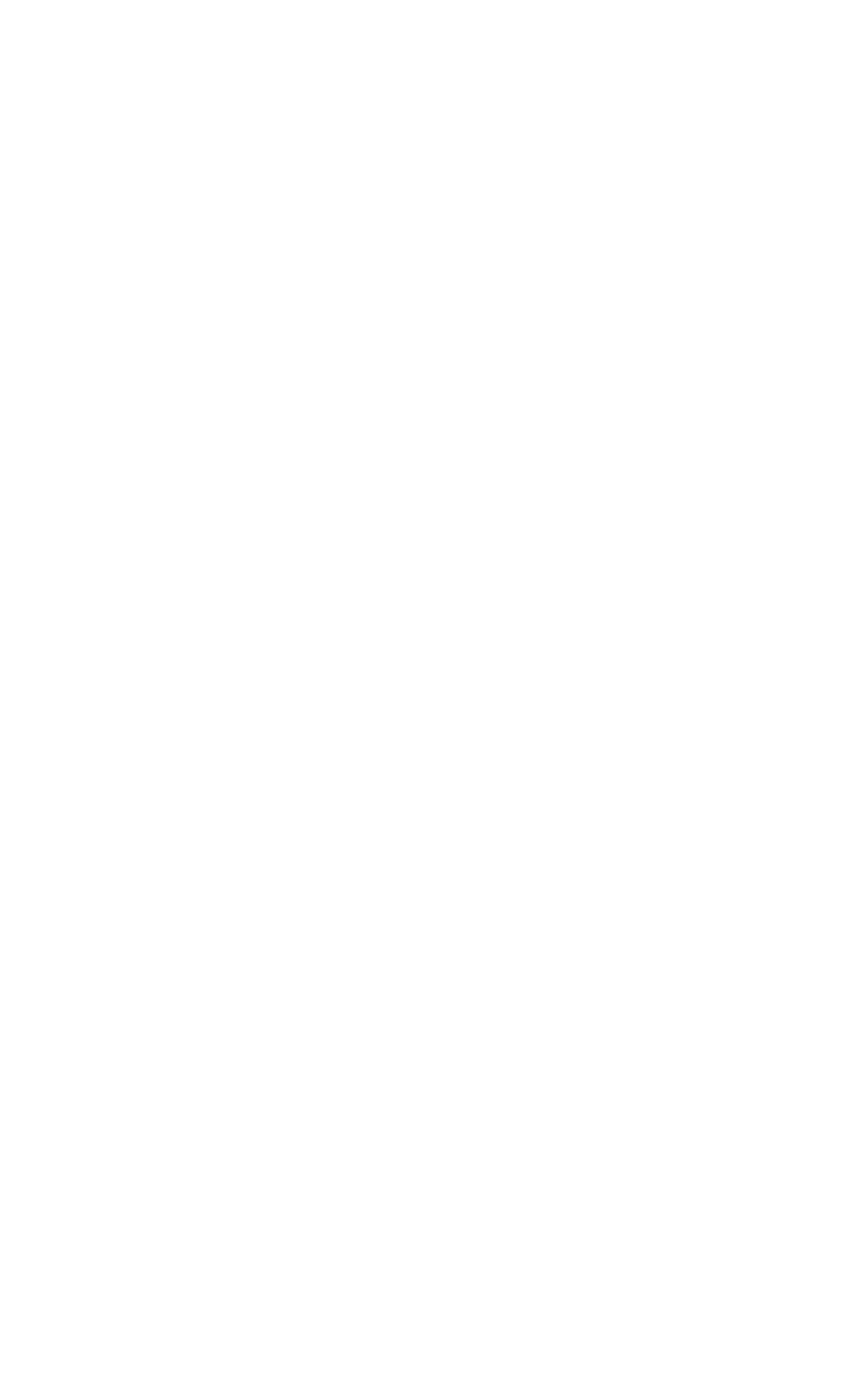
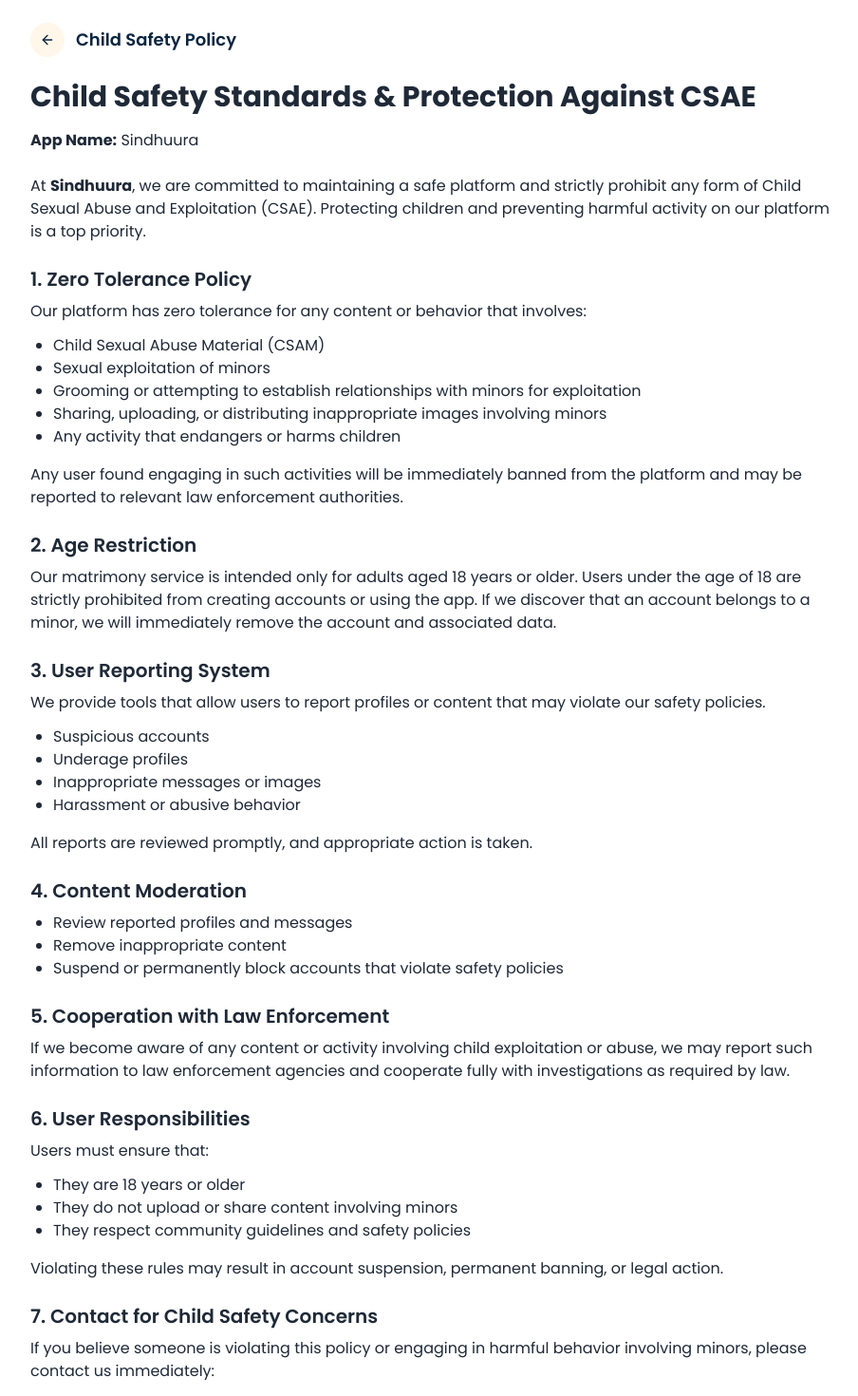
Before and after one commit to Anjumbahamani/Sindhuura, a React (Vite) app: page /children-policy in a window 1280 px wide. Before the commit this address had no page. Shown: the part 20-1490 px from the top of the page at 95% size, without its empty margins (184-1088 px from the left). Before the commit the page ends 800 px from the top, so only its background shows below. Built offline with nearby package versions, Linux system fonts and the light colour scheme.

Commit message:
children-policy

```diff
--- a/src/pages/home/Home.jsx
+++ b/src/pages/home/Home.jsx
@@ -716,7 +716,15 @@
                     >
                       Privacy Policy
                     </li>
-
+                    <li
+                      onClick={() => {
+                        setShowMenu(false);
+                        navigate("/children-policy");
+                      }}
+                      className="px-4 py-2 hover:bg-[#FFF5EB] cursor-pointer"
+                    >
+                      Children Policy
+                    </li>
                   </ul>
                 </div>
               )}
--- /dev/null
+++ b/src/pages/home/Term&AbtTeam/Children-policy.jsx
@@ -0,0 +1,129 @@
+import React from "react";
+import { useNavigate } from "react-router-dom";
+import { FiArrowLeft } from "react-icons/fi";
+
+const ChildSafetyPolicy = () => {
+    const navigate = useNavigate();
+  return (
+    <div className="max-w-4xl mx-auto px-6 py-10 text-gray-800">
+          <div className="flex items-center mb-6 sticky top-0 bg-white pt-1 z-10">
+                  <button
+                    onClick={() => navigate(-1)}
+                    className="w-9 h-9 rounded-full flex items-center justify-center bg-[#FFF7E9] mr-3 shrink-0"
+                  >
+                    <FiArrowLeft className="text-navy w-4 h-4" />
+                  </button>
+                  <h1 className="text-lg font-semibold text-navy">
+                    Child Safety Policy
+                  </h1>
+                </div>
+      <h1 className="text-3xl font-bold mb-4">
+        Child Safety Standards & Protection Against CSAE
+      </h1>
+
+      {/* <p className="mb-2">
+        <strong>Effective Date:</strong> [Add Date]
+      </p> */}
+      <p className="mb-6">
+        <strong>App Name:</strong> Sindhuura
+      </p>
+
+      <p className="mb-6">
+        At <strong>Sindhuura</strong>, we are committed to maintaining a
+        safe platform and strictly prohibit any form of Child Sexual Abuse and
+        Exploitation (CSAE). Protecting children and preventing harmful
+        activity on our platform is a top priority.
+      </p>
+
+      <h2 className="text-xl font-semibold mt-6 mb-2">1. Zero Tolerance Policy</h2>
+      <p className="mb-3">
+        Our platform has zero tolerance for any content or behavior that
+        involves:
+      </p>
+      <ul className="list-disc pl-6 mb-4">
+        <li>Child Sexual Abuse Material (CSAM)</li>
+        <li>Sexual exploitation of minors</li>
+        <li>Grooming or attempting to establish relationships with minors for exploitation</li>
+        <li>Sharing, uploading, or distributing inappropriate images involving minors</li>
+        <li>Any activity that endangers or harms children</li>
+      </ul>
+      <p className="mb-4">
+        Any user found engaging in such activities will be immediately banned
+        from the platform and may be reported to relevant law enforcement
+        authorities.
+      </p>
+
+      <h2 className="text-xl font-semibold mt-6 mb-2">2. Age Restriction</h2>
+      <p className="mb-4">
+        Our matrimony service is intended only for adults aged 18 years or
+        older. Users under the age of 18 are strictly prohibited from creating
+        accounts or using the app. If we discover that an account belongs to a
+        minor, we will immediately remove the account and associated data.
+      </p>
+
+      <h2 className="text-xl font-semibold mt-6 mb-2">3. User Reporting System</h2>
+      <p className="mb-3">
+        We provide tools that allow users to report profiles or content that
+        may violate our safety policies.
+      </p>
+      <ul className="list-disc pl-6 mb-4">
+        <li>Suspicious accounts</li>
+        <li>Underage profiles</li>
+        <li>Inappropriate messages or images</li>
+        <li>Harassment or abusive behavior</li>
+      </ul>
+      <p className="mb-4">
+        All reports are reviewed promptly, and appropriate action is taken.
+      </p>
+
+      <h2 className="text-xl font-semibold mt-6 mb-2">4. Content Moderation</h2>
+      <ul className="list-disc pl-6 mb-4">
+        <li>Review reported profiles and messages</li>
+        <li>Remove inappropriate content</li>
+        <li>Suspend or permanently block accounts that violate safety policies</li>
+      </ul>
+
+      <h2 className="text-xl font-semibold mt-6 mb-2">
+        5. Cooperation with Law Enforcement
+      </h2>
+      <p className="mb-4">
+        If we become aware of any content or activity involving child
+        exploitation or abuse, we may report such information to law
+        enforcement agencies and cooperate fully with investigations as
+        required by law.
+      </p>
+
+      <h2 className="text-xl font-semibold mt-6 mb-2">6. User Responsibilities</h2>
+      <p className="mb-3">Users must ensure that:</p>
+      <ul className="list-disc pl-6 mb-4">
+        <li>They are 18 years or older</li>
+        <li>They do not upload or share content involving minors</li>
+        <li>They respect community guidelines and safety policies</li>
+      </ul>
+      <p className="mb-4">
+        Violating these rules may result in account suspension, permanent
+        banning, or legal action.
+      </p>
+
+      <h2 className="text-xl font-semibold mt-6 mb-2">
+        7. Contact for Child Safety Concerns
+      </h2>
+      <p className="mb-4">
+        If you believe someone is violating this policy or engaging in harmful
+        behavior involving minors, please contact us immediately:
+      </p>
+      <p>Email: support@sindhuura.com</p>
+      <p>App Name: Sindhuura</p>
+      <p>Safety Team: Child Safety Compliance Team</p>
+
+      <h2 className="text-xl font-semibold mt-6 mb-2">8. Policy Updates</h2>
+      <p>
+        We may update this Child Safety Standards Policy from time to time to
+        ensure continued compliance with Google Play policies and
+        international safety standards.
+      </p>
+    </div>
+  );
+};
+
+export default ChildSafetyPolicy;
--- a/src/pages/home/Term&AbtTeam/PrivacyPolicy.jsx
+++ b/src/pages/home/Term&AbtTeam/PrivacyPolicy.jsx
@@ -1,9 +1,22 @@
 import React from "react";
+import { useNavigate } from "react-router-dom";
+import { FiArrowLeft } from "react-icons/fi";
 
 const PrivacyPolicy = () => {
+    const navigate = useNavigate();
   return (
     <div className="max-w-4xl mx-auto px-6 py-10 text-gray-800">
-      <h1 className="text-3xl font-bold mb-4">Privacy Policy for Sindhuura</h1>
+          <div className="flex items-center mb-6 sticky top-0 bg-white pt-1 z-10">
+          <button
+            onClick={() => navigate(-1)}
+            className="w-9 h-9 rounded-full flex items-center justify-center bg-[#FFF7E9] mr-3 shrink-0"
+          >
+            <FiArrowLeft className="text-navy w-4 h-4" />
+          </button>
+          <h1 className="text-lg font-semibold text-navy">
+            Privacy Policy for Sindhuura          </h1>
+        </div>
+      {/* <h1 className="text-3xl font-bold mb-4">Privacy Policy for Sindhuura</h1> */}
 
       {/* <p className="mb-4">
         <strong>Effective Date:</strong> [Add Date]
--- a/src/router/AppRoutes.jsx
+++ b/src/router/AppRoutes.jsx
@@ -24,6 +24,7 @@
 import DeleteAccount from "../pages/home/Userprofile/DeleteAccount";
 import RootRedirect from "./RootRedirect";
 import PrivacyPolicy from "../pages/home/Term&AbtTeam/PrivacyPolicy";
+import ChildSafetyPolicy from "../pages/home/Term&AbtTeam/Children-policy";
 
 const AppRoutes = () => {
   return (
@@ -47,6 +48,7 @@
       <Route path="/terms-and-conditions" element={<TermsAndConditions />} />
       <Route path="/about-team" element={<AboutTeam />} />
       <Route path="/privacy-policy" element={<PrivacyPolicy />} />
+      <Route path="/children-policy" element={<ChildSafetyPolicy />} />
       <Route path="/interests/:userId" element={<InterestDetails />} />
       <Route path="/messages/:roomId" element={<ChatRoom />} />
       <Route path="/notifications" element={<Notifications />} />
```
